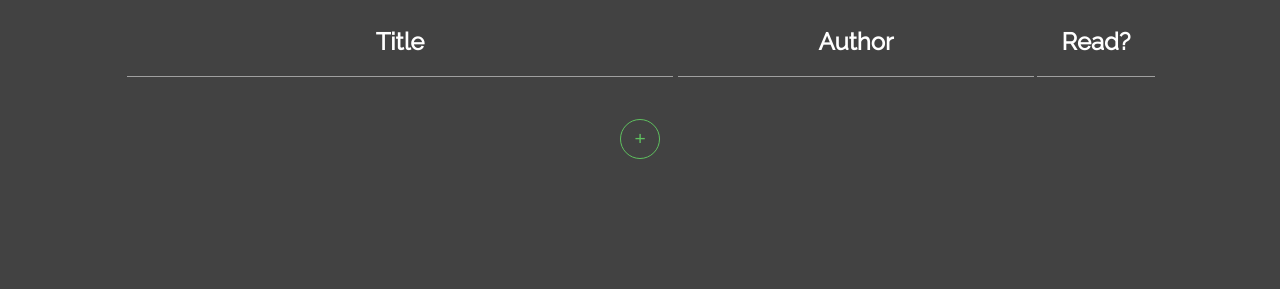
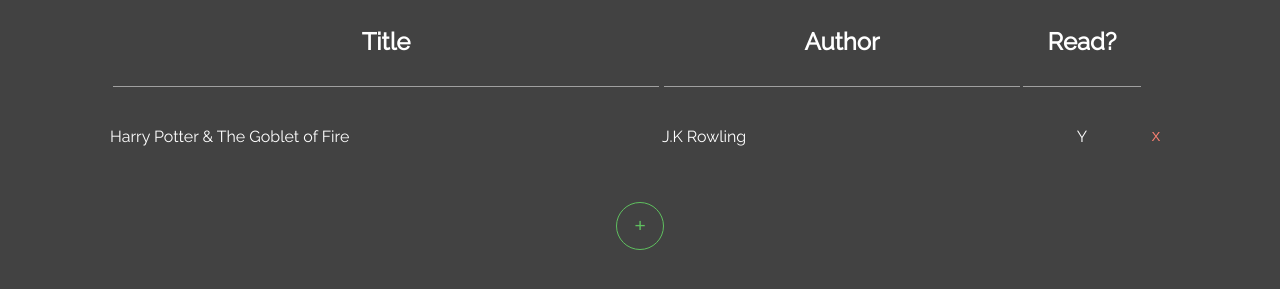
Before and after one commit to Y02WK/Library-project, a plain HTML site: page index.html in a window 1280 px wide. Shown: the part 77-366 px from the top of the page. Drawn offline with Linux system fonts and the light colour scheme.

Commit message:
Added html and css for delete button

```diff
--- a/index.html
+++ b/index.html
@@ -16,6 +16,12 @@
                         <th id="th-read">Read?</th>
                     </tr></thead>
                     <tbody class="table-body">
+                        <tr>
+                            <td>Harry Potter & The Goblet of Fire</td>
+                            <td>J.K Rowling</td>
+                            <td class="td-read">Y</td>
+                            <td><button class="del-button">X</button></td>
+                        </tr>
                     </tbody>
                 </table>
                 <div id="button-div"><button class=new-book-button onclick="createForm();">+</button></div>
--- a/style.css
+++ b/style.css
@@ -1,7 +1,8 @@
 body {
     font-family: 'Raleway', sans-serif;
     background-color: rgb(66, 66, 66);
-    color: rgb(255, 255, 255)
+    color: rgb(255, 255, 255);
+    font-size: 16px;
 }
 
 .flex-wrapper {
@@ -14,10 +15,8 @@ body {
 
 .top-title {
     display: block;
-    /* margin-top: 50px; */
     font-size: 3.5em;
     text-align: left;
-    /* margin-left: 1em; */
     color: rgb(216, 118, 118);
     font-weight: bolder;
 }
@@ -28,14 +27,11 @@ body {
 
 .table-holder {
     display: block;
-    /* margin-left: auto; */
-    /* margin-right: auto; */
-    margin-top: 30px;
+    margin-top: 1.875em;
 }
 
 th {
-    /* border-bottom: 1.5px solid rgb(160, 160, 160); */
-    padding-bottom: 10px;
+    padding-bottom: 0.625em;
     font-weight: bolder;
     font-size: 1.5em;
 }
@@ -45,7 +41,7 @@ th {
     display: block;
     margin: 0 auto;
     width: 99%;
-    padding-top: 20px;
+    padding-top: 1.25em;
     border-bottom: 1px solid rgb(160,160,160);
 }
 
@@ -62,7 +58,7 @@ th {
     display: block;
     margin: 0 auto;
     width: 99%;
-    padding-top: 20px;
+    padding-top: 1.25em;
     border-bottom: 1px solid rgb(160,160,160);
 }
 
@@ -75,21 +71,20 @@ th {
     display: block;
     margin: 0 auto;
     width: 99%;
-    padding-top: 20px;
+    padding-top: 1.25em;
     border-bottom: 1px solid rgb(160,160,160);
 }
 
 table {
-    /* border-spacing: 3em; */
     margin-bottom: 2em;
 }
 
 .new-book-button {
-    width: 40px;
-    height: 40px;
+    width: 2.5em;
+    height: 2.5em;
     font-size: 1.2em;
     padding: 0px;
-    line-height: 10px;
+    line-height: 0.625em;
     margin-bottom: 2em;
 
     border-radius: 50%;
@@ -123,13 +118,13 @@ tbody > tr:hover {
 
 td {
     /* padding-left: 30px; */
-    padding-top: 20px;
-    padding-bottom: 20px;
+    padding-top: 1.25em;
+    padding-bottom: 1.25em;
 }
 
 form > input {
-    border-radius: 5px;
-    padding: 10px;
+    border-radius: 0.3125em;
+    padding: 0.625em;
     vertical-align: middle;
     box-sizing: border-box;
     border: 1px solid rgb(95, 186, 192);
@@ -160,3 +155,11 @@ form > input {
 label {
     vertical-align: middle;
 }
+
+.del-button {
+    background-color: rgb(66, 66, 66);
+    color: salmon;
+    width: 2.1em;
+    height: 2.1em;
+    border: none;
+}
```
